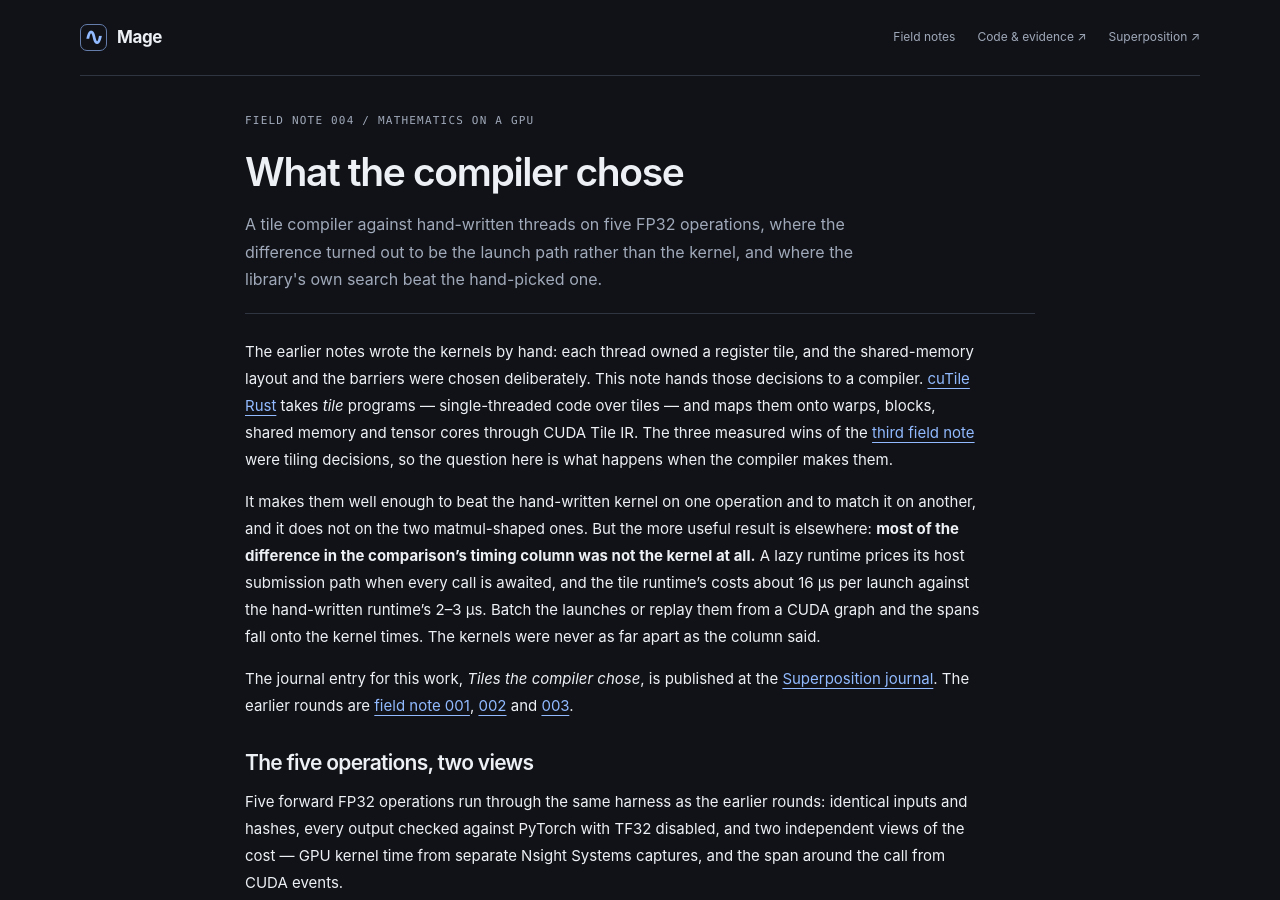
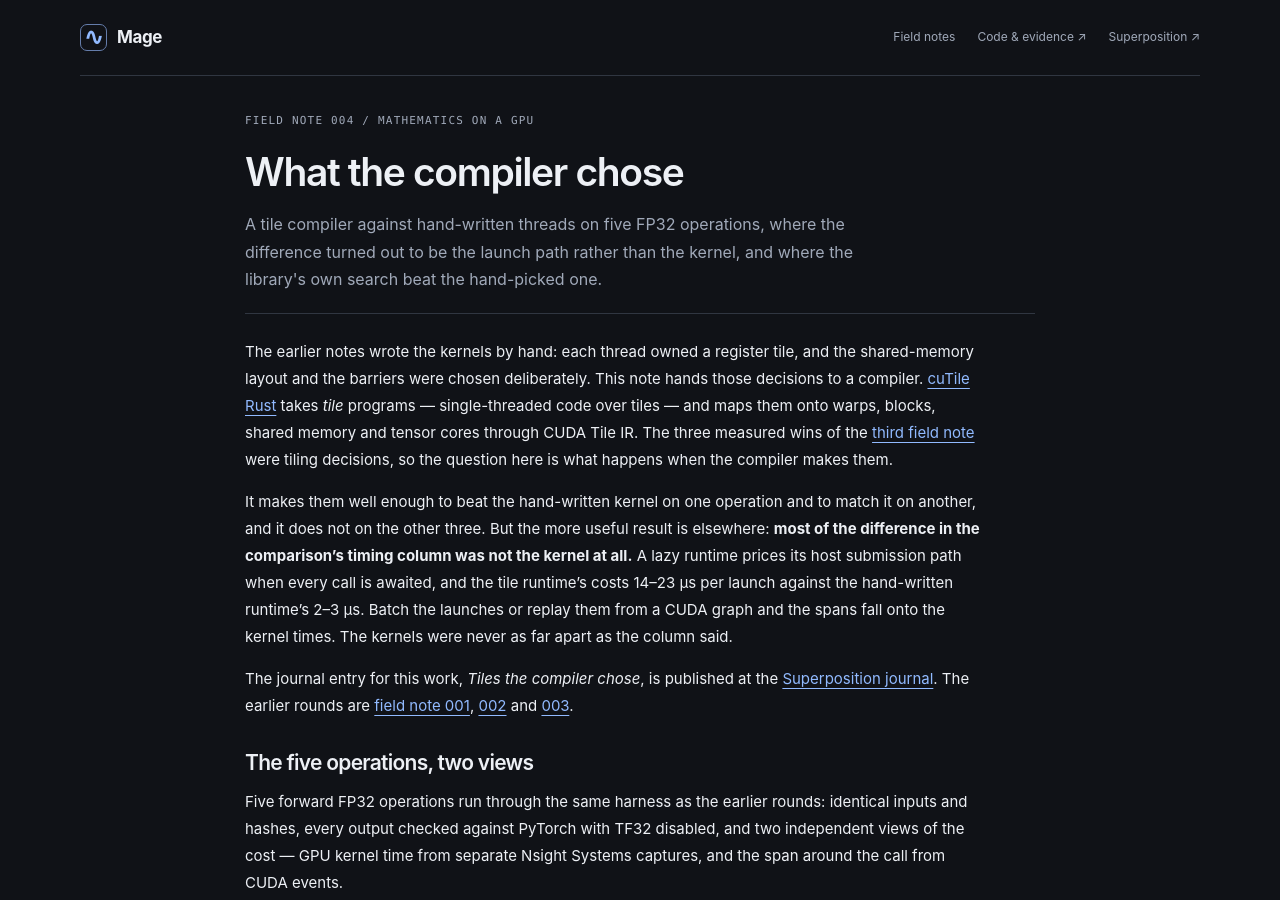
Before and after one commit to superposition/mage, a Jekyll site: the page built from docs/experiments/mage-004.md, in a window 1280 px wide and 900 px high. Built offline with Jekyll 4.4.1, drawn with Linux system fonts in a browser that asks for light colours.

Commit message:
Match the field note intro to the re-measured numbers (#63)
Co-authored-by: Superposition <superposition@users.noreply.github.com>

```diff
--- a/docs/experiments/mage-004.md
+++ b/docs/experiments/mage-004.md
@@ -15,10 +15,10 @@ of the [third field note]({{ '/experiments/mage-003/' | relative_url }}) were ti
 decisions, so the question here is what happens when the compiler makes them.
 
 It makes them well enough to beat the hand-written kernel on one operation and to
-match it on another, and it does not on the two matmul-shaped ones. But the more
+match it on another, and it does not on the other three. But the more
 useful result is elsewhere: **most of the difference in the comparison's timing
 column was not the kernel at all.** A lazy runtime prices its host submission path
-when every call is awaited, and the tile runtime's costs about 16 µs per launch
+when every call is awaited, and the tile runtime's costs 14–23 µs per launch
 against the hand-written runtime's 2–3 µs. Batch the launches or replay them from a
 CUDA graph and the spans fall onto the kernel times. The kernels were never as far
 apart as the column said.
```
